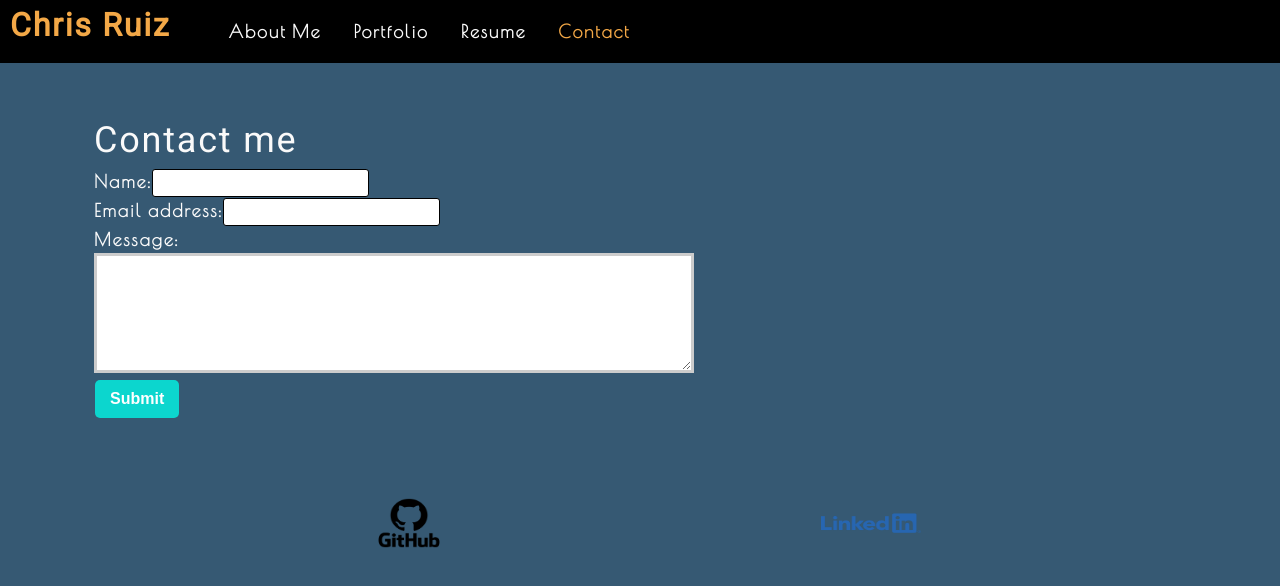
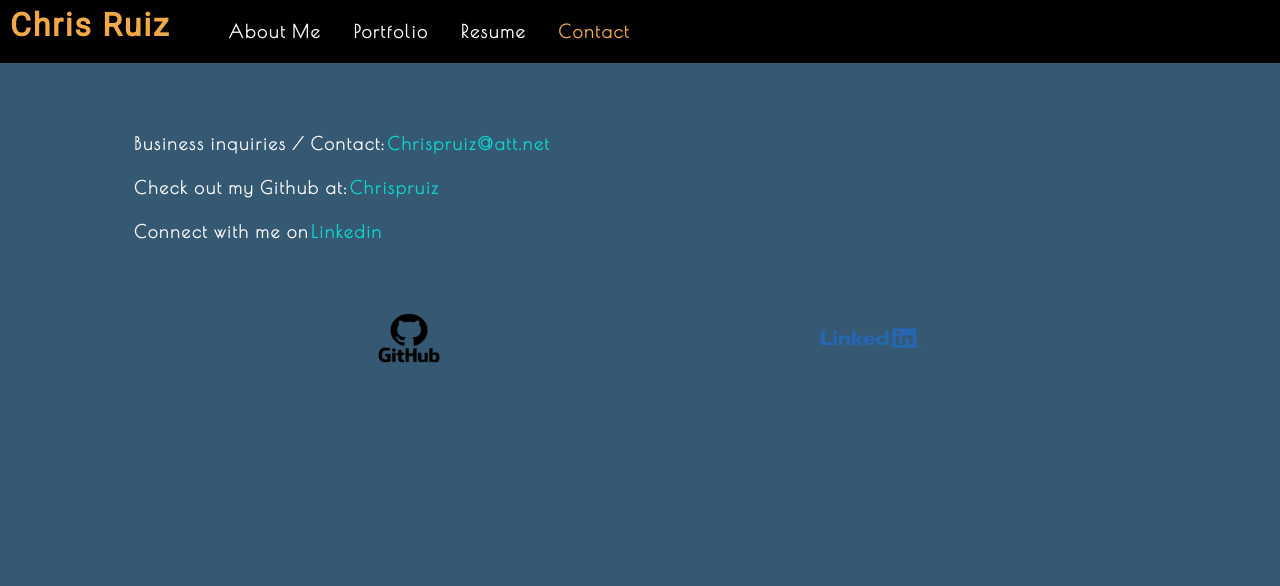
Before and after one commit to Chrispruiz/react-portfolio, a React (Create React App) app: page / in a window 1280 px wide. Both pictures are taken after a click on the element "Contact". Shown: the top 586 px of the page. Built offline with nearby package versions, Linux system fonts and the light colour scheme.

Commit message:
updated contact me form

```diff
--- a/src/components/Contact/index.js
+++ b/src/components/Contact/index.js
@@ -37,28 +37,24 @@ function ContactForm() {
   };
 
   return (
-    <section>
-      <h1 data-testid="h1tag">Contact me</h1>
-      <form id="contact-form" onSubmit={handleSubmit}>
-        <div>
-          <label htmlFor="name">Name:</label>
-          <input type="text" name="name" defaultValue={name} onBlur={handleChange} />
-        </div>
-        <div>
-          <label htmlFor="email">Email address:</label>
-          <input type="email" name="email" defaultValue={email} onBlur={handleChange} />
-        </div>
-        <div>
-          <label htmlFor="message">Message:</label>
-          <textarea name="message" rows="5" defaultValue={message} onBlur={handleChange} />
-        </div>
-        {errorMessage && (
-          <div>
-            <p className="error-text">{errorMessage}</p>
-          </div>
-        )}
-        <button data-testid="button" type="submit">Submit</button>
-      </form>
+    <section class="contact">
+            <ul>
+              <li>
+              <p>Business inquiries / Contact:
+              <a href="mailto:chrispruiz@att.net">Chrispruiz@att.net</a>
+              </p>
+              </li>
+              <li>
+                <p>Check out my Github at:
+                <a href="https://github.com/Chrispruiz">Chrispruiz</a>
+                </p>
+              </li>
+              <li>
+                <p>Connect with me on
+                <a href="https://linkedin.com/in/chrispruiz">Linkedin</a>
+                </p>
+              </li>
+            </ul>
     </section>
   );
 }
```
